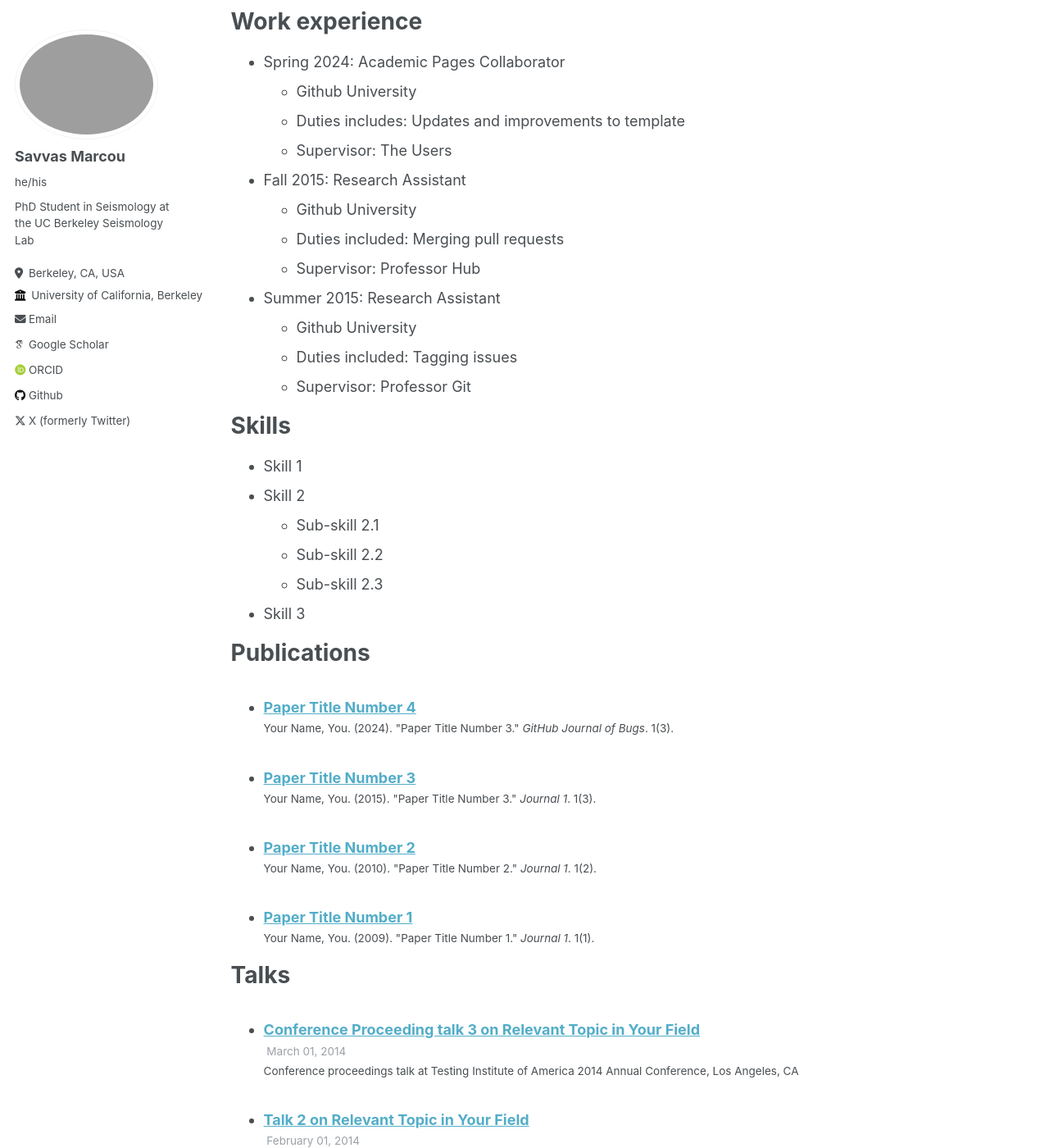
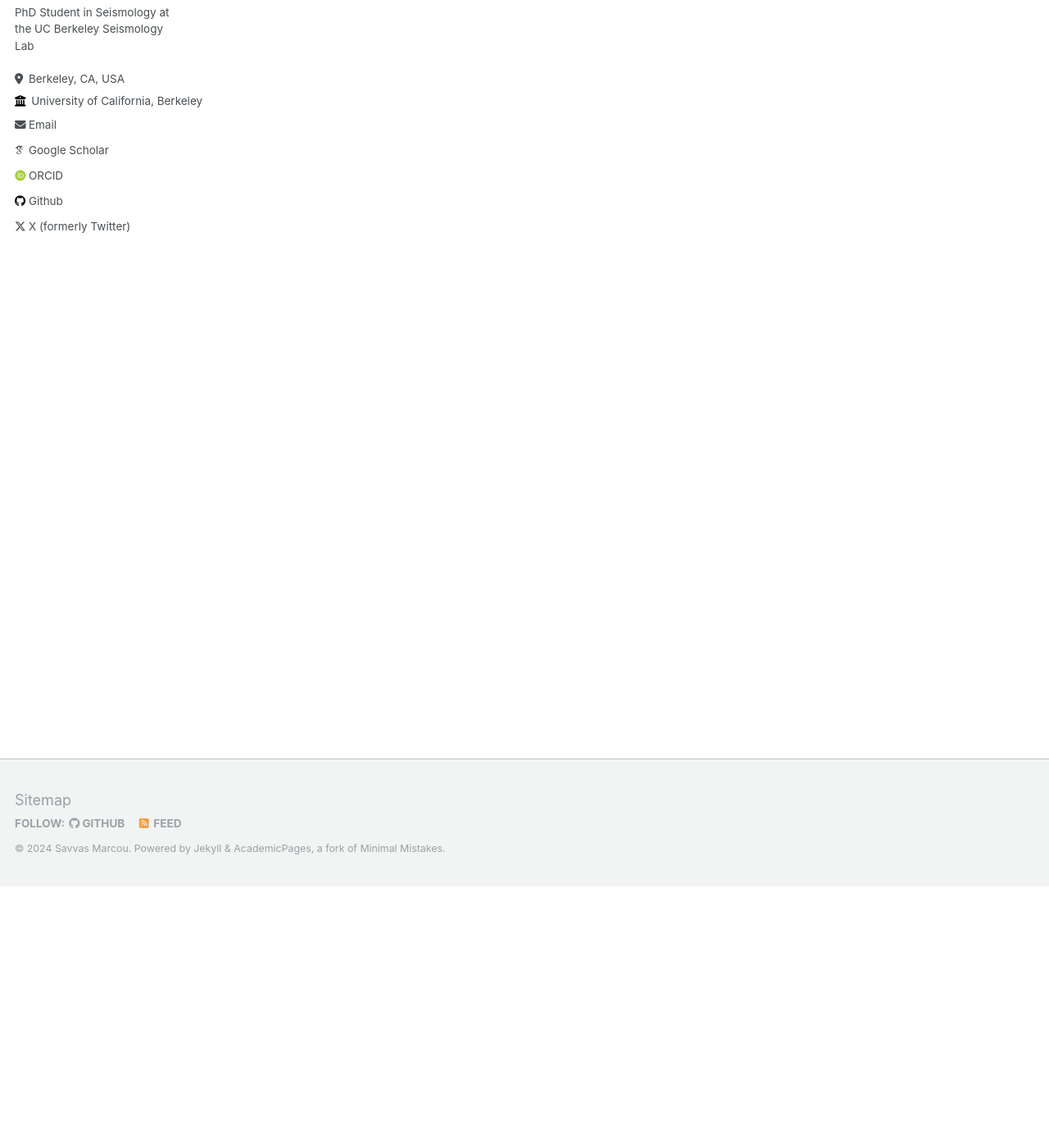
Before and after one commit to seismo-savi/seismo-savi.github.io, a Jekyll site: the page built from _pages/cv.md, in a window 1280 px wide and 1400 px high, scrolled down 319 px. Shown: the whole window at 82% size. Built offline with Jekyll 4.4.1, drawn with Linux system fonts in a browser that asks for light colours; some web fonts are replaced; some of the changed text lies outside the part shown.

Commit message:
Update cv.md

```diff
--- a/_pages/cv.md
+++ b/_pages/cv.md
@@ -9,56 +9,4 @@
 
 {% include base_path %}
 
-Education
-======
-* Ph.D in Version Control Theory, GitHub University, 2018 (expected)
-* M.S. in Jekyll, GitHub University, 2014
-* B.S. in GitHub, GitHub University, 2012
-
-Work experience
-======
-* Spring 2024: Academic Pages Collaborator
-  * Github University
-  * Duties includes: Updates and improvements to template
-  * Supervisor: The Users
-
-* Fall 2015: Research Assistant
-  * Github University
-  * Duties included: Merging pull requests
-  * Supervisor: Professor Hub
-
-* Summer 2015: Research Assistant
-  * Github University
-  * Duties included: Tagging issues
-  * Supervisor: Professor Git
-
-Skills
-======
-* Skill 1
-* Skill 2
-  * Sub-skill 2.1
-  * Sub-skill 2.2
-  * Sub-skill 2.3
-* Skill 3
-
-Publications
-======
-  <ul>{% for post in site.publications reversed %}
-    {% include archive-single-cv.html %}
-  {% endfor %}</ul>
-
-Talks
-======
-  <ul>{% for post in site.talks reversed %}
-    {% include archive-single-talk-cv.html  %}
-  {% endfor %}</ul>
-
-Teaching
-======
-  <ul>{% for post in site.teaching reversed %}
-    {% include archive-single-cv.html %}
-  {% endfor %}</ul>
-
-Service and leadership
-======
-* Currently signed in to 43 different slack teams
+You can access my most recent CV at this [link](https://drive.google.com/file/d/13E2x_1A8ccMKWDlb6YXJvjch5pUFPats/view?usp=sharing).
```
